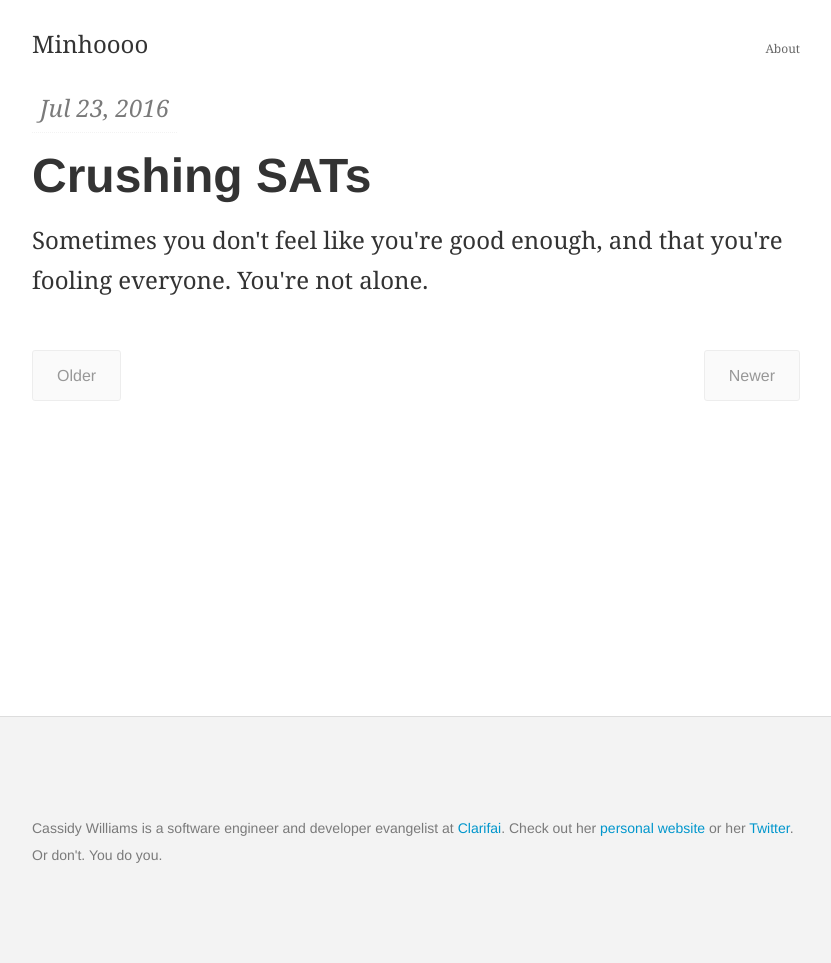
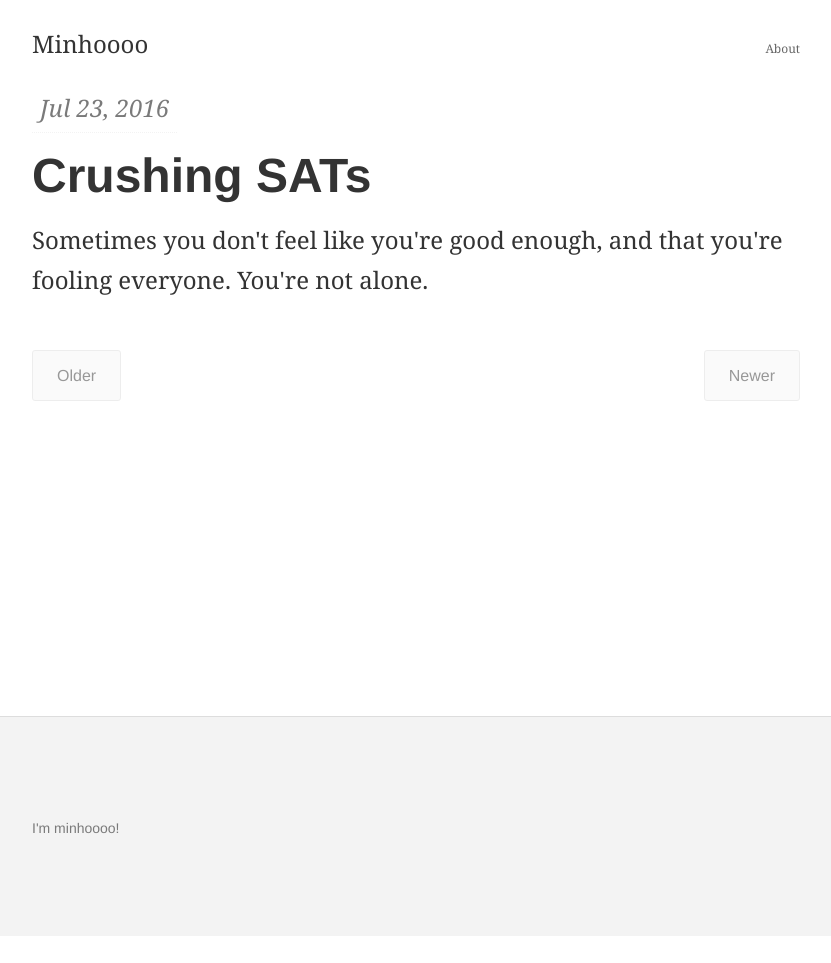
Before and after one commit to minhoooo/minhoooo.github.io, a Jekyll site: the page built from index.html, in a window 1280 px wide. Shown: the whole page, without its empty margins (224-1055 px from the left). Built offline with Jekyll 4.4.1, drawn with Linux system fonts in a browser that asks for light colours; the list of posts is cut into pages by our own code; after the commit the page ends 936 px from its top, so only the background shows below that.

Commit message:
Update footer.html

```diff
--- a/_includes/footer.html
+++ b/_includes/footer.html
@@ -2,9 +2,7 @@
   <div class="p2 py4 wrap">
     <div class="measure py2">
       <small>
-        Cassidy Williams is a software engineer and developer evangelist at <a href="http://clarifai.com">Clarifai</a>.
-        Check out her <a href="http://cassidoo.co">personal website</a> or her <a href="http://twitter.com/cassidoo">Twitter</a>.
-        Or don't.  You do you.
+        I'm minhoooo!
       </small>
     </div>
   </div>
```
